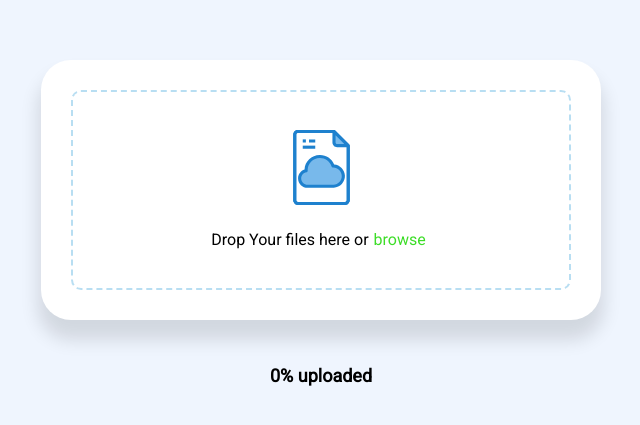
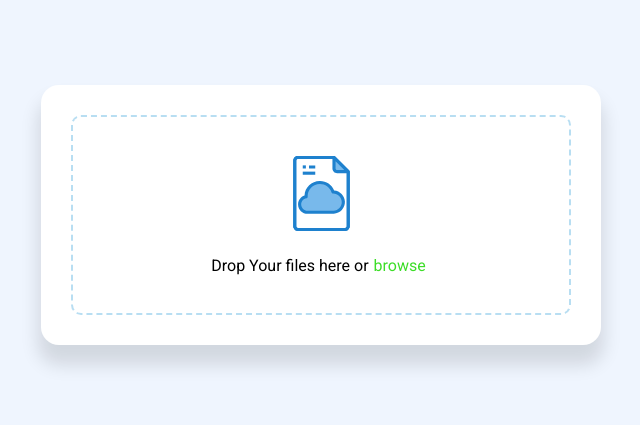
Before and after one commit to RohithChittibommala/file-share, a React (Create React App) app: page / in a window 1280 px wide. Shown: the part 185-610 px from the top of the page, without its empty margins (319-959 px from the left). Built offline with nearby package versions, Linux system fonts and the light colour scheme.

Commit message:
add cancel button

```diff
--- a/src/App.tsx
+++ b/src/App.tsx
@@ -1,16 +1,60 @@
-import { useState } from "react";
+import { useRef, useState } from "react";
 import Container from "./components/Container";
 import ProgressBar from "./components/ProgressBar";
+import axios from "axios";
 
 interface Props {}
 
+const uploadUrl = `https://innshare.herokuapp.com/api/files`;
+
 const App = (props: Props) => {
   const [width, setWidth] = useState(0);
+  const [isFileSelected, setFileSelected] = useState<boolean>(false);
+  const canceller = useRef((message?: string) => {});
+
+  console.log(width);
+
+  const uploadOptions = {
+    onUploadProgress: (progressEvent: ProgressEvent) => {
+      const { loaded, total } = progressEvent;
+      const percentage = (loaded / total) * 100;
+      setWidth(Math.round(percentage));
+    },
+  };
+
+  const handleFileUpload = async (files: FileList) => {
+    const _cancelToken = axios.CancelToken.source();
+    setFileSelected(true);
+    canceller.current = _cancelToken.cancel;
+    const file = files[0];
+    const formData = new FormData();
+
+    formData.append("myfile", file);
+    console.log(formData);
+    axios
+      .post(uploadUrl, formData, {
+        ...uploadOptions,
+        cancelToken: _cancelToken.token,
+      })
+      .then((res) => {
+        setWidth(0);
+        setFileSelected(false);
+      })
+      .catch((er) => console.log(er));
+  };
+
+  const cancelFileUpload = () => {
+    canceller.current("user asked to cancel");
+    setWidth(0);
+    setFileSelected(false);
+  };
 
   return (
     <div className="app">
-      <Container />
-      <ProgressBar width={width} />
+      <Container handleFileUpload={handleFileUpload} />
+      {isFileSelected && (
+        <ProgressBar width={width} cancelFileUpload={cancelFileUpload} />
+      )}
     </div>
   );
 };
--- a/src/components/Container.tsx
+++ b/src/components/Container.tsx
@@ -1,6 +1,8 @@
 import { useRef, useState } from "react";
 import styled from "styled-components";
-interface Props {}
+interface Props {
+  handleFileUpload: (files: FileList) => void;
+}
 
 type dragEvent = React.DragEvent<HTMLDivElement>;
 
@@ -13,11 +15,10 @@ const renderFileImage = (className: string) => (
   />
 );
 
-const Container = (props: Props) => {
+const Container = ({ handleFileUpload }: Props) => {
   const [draggedOver, setDraggedOver] = useState(false);
-  const [uploadedFiles, setUploadedFiles] = useState<FileList>();
+
   const inputRef = useRef<HTMLInputElement>(null);
-  console.log(uploadedFiles);
   const imageClassName = draggedOver ? "dragged" : "";
 
   const handleDragOver = (e: dragEvent) => {
@@ -31,7 +32,8 @@ const Container = (props: Props) => {
   const handleOnDrop = (e: dragEvent) => {
     e.preventDefault();
     setDraggedOver(false);
-    if (e.dataTransfer.files.length) setUploadedFiles(e.dataTransfer.files);
+    const { files } = e.dataTransfer;
+    if (files.length) handleFileUpload(files);
   };
 
   return (
@@ -47,7 +49,11 @@ const Container = (props: Props) => {
           {renderFileImage(`left ${imageClassName}`)}
           {renderFileImage(`right ${imageClassName}`)}
         </ImageContainer>
-        <input type="file" ref={inputRef} onChange={(E) => console.log(E)} />
+        <input
+          type="file"
+          ref={inputRef}
+          onChange={(e) => e.target.files && handleFileUpload(e.target.files)}
+        />
         <TextContainer>
           <Text>
             Drop Your files here or
@@ -63,7 +69,7 @@ export default Container;
 
 const UploadContainer = styled.div`
   background-color: #fff;
-  border-radius: 30px;
+  border-radius: 18px;
   box-shadow: 0px 17px 18px 3px #0000001f;
   margin: 25px;
 `;
--- a/src/components/ProgressBar.tsx
+++ b/src/components/ProgressBar.tsx
@@ -1,11 +1,10 @@
 import styled from "styled-components";
-import { Text } from "./Container";
-
 interface Props {
   width: number;
+  cancelFileUpload: () => void;
 }
 
-const ProgressBar: React.FC<Props> = ({ width }) => {
+const ProgressBar: React.FC<Props> = ({ width, cancelFileUpload }) => {
   console.log(width);
 
   return (
@@ -13,32 +12,31 @@ const ProgressBar: React.FC<Props> = ({ width }) => {
       <ProgressBarDiv>
         <ProgressBarInnerDiv width={width} />
       </ProgressBarDiv>
-      <Text>
-        {width}% upload{width / 100 ? "ing" : "ed"}
-      </Text>
+      {width / 100 < 1 && <Button onClick={cancelFileUpload}>cancel</Button>}
     </ProgressBarContainer>
   );
 };
 
 export default ProgressBar;
 
+const Button = styled.div`
+  background: transparent;
+  color: red;
+  margin: 0 12px;
+  height: 100%;
+`;
+
 const ProgressBarContainer = styled.div`
   display: flex;
-  flex-direction: column;
+  /* flex-direction: column; */
   justify-content: center;
-
-  p {
-    text-align: center;
-    margin: 10px 0;
-    font-size: 18px;
-    font-weight: bold;
-  }
+  align-items: center;
 `;
 
 const ProgressBarDiv = styled.div`
   min-width: 350px;
   width: 60%;
-  height: 10px;
+  height: 13px;
 `;
 
 const ProgressBarInnerDiv = styled.div<{ width: number }>`
@@ -48,8 +46,8 @@ const ProgressBarInnerDiv = styled.div<{ width: number }>`
     else if (width > 30) return "#046582";
   }};
   border-radius: 1rem;
-  transition: 1s ease;
+  transition: 200ms ease;
   height: 100%;
-  transition-delay: 0.15s;
+  transition-delay: 50ms;
   width: ${(props) => `${props.width}%`};
 `;
--- a/src/index.css
+++ b/src/index.css
@@ -16,3 +16,7 @@
   align-items: center;
   height: 100vh;
 }
+
+.progress-bar{
+  display: flex;
+}
```
